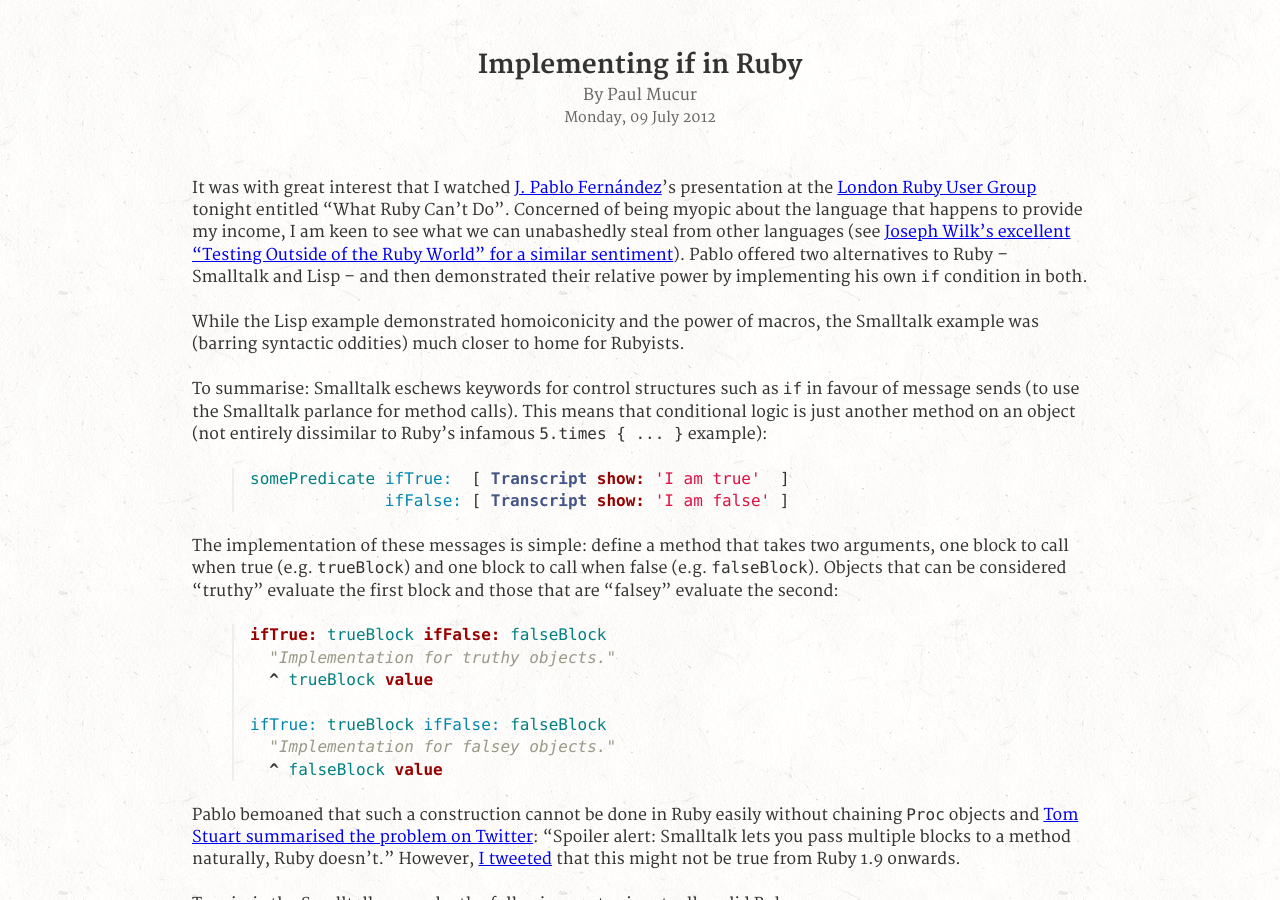
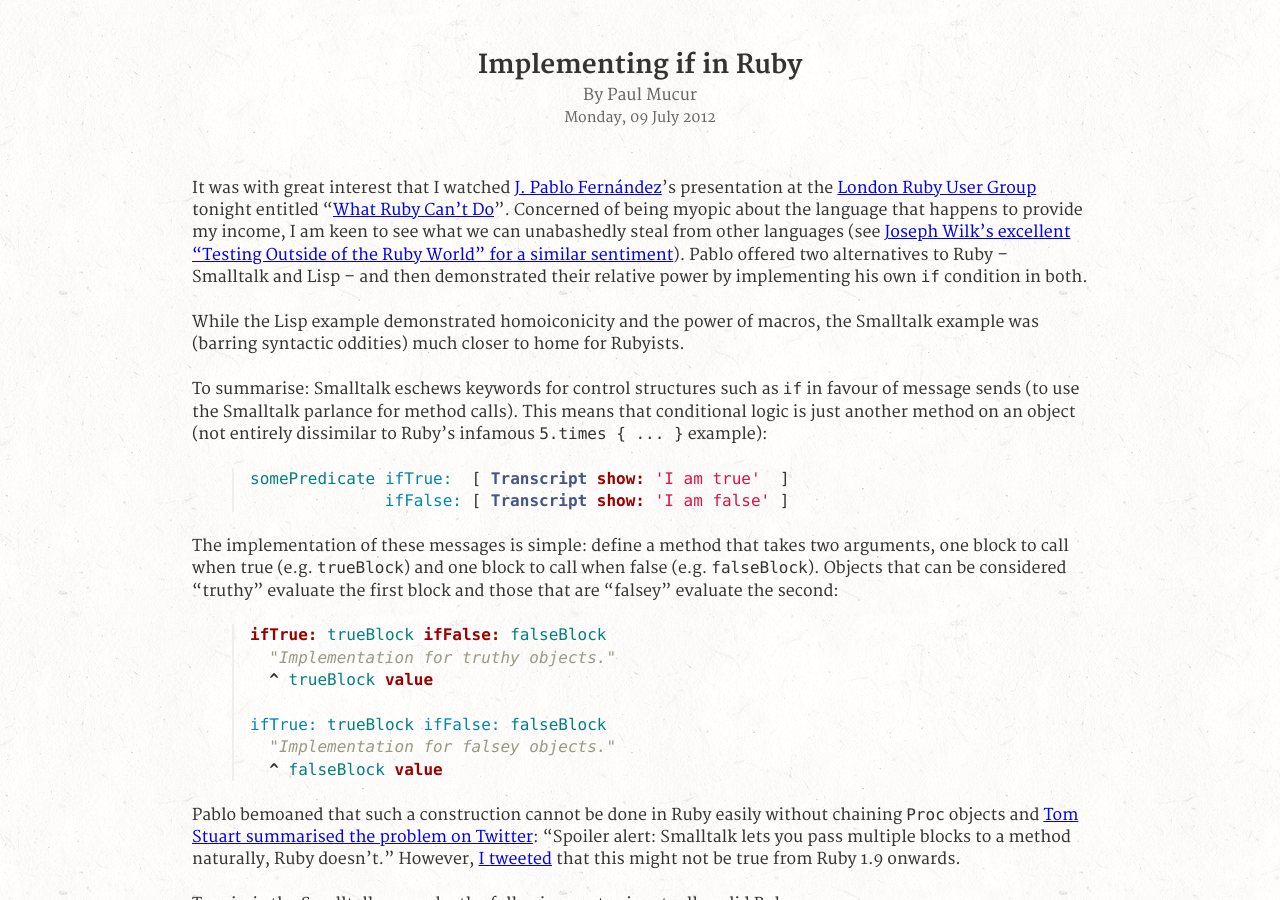
Before and after one commit to mudge/mudge.github.com, a Jekyll site: the page built from _posts/2012-07-09-implementing-if-in-ruby.markdown, in a window 1280 px wide and 900 px high. Built offline with Jekyll 4.4.1, drawn with Linux system fonts in a browser that asks for light colours; Markdown is read by kramdown in place of the engine named in the settings; comment, search, counter and statistics services are not loaded; part of the change alters nothing that is shown.

```diff
--- a/_posts/2012-07-09-implementing-if-in-ruby.markdown
+++ b/_posts/2012-07-09-implementing-if-in-ruby.markdown
@@ -3,7 +3,7 @@ layout: post
 title: Implementing if in Ruby
 summary: Using multiple blocks in Ruby to implement Smalltalk-style control flow.
 ---
-It was with great interest that I watched [J. Pablo Fern&aacute;ndez](http://pupeno.com/)'s presentation at the [London Ruby User Group](http://lrug.org/meetings/2012/06/18/july-2012-meeting/) tonight entitled "What Ruby Can't Do". Concerned of being myopic about the language that happens to provide my income, I am keen to see what we can unabashedly steal from other languages (see [Joseph Wilk's excellent "Testing Outside of the Ruby World" for a similar sentiment](http://www.confreaks.com/videos/551-scotlandruby2011-testing-outside-of-the-ruby-world)). Pablo offered two alternatives to Ruby -- Smalltalk and Lisp -- and then demonstrated their relative power by implementing his own `if` condition in both.
+It was with great interest that I watched [J. Pablo Fern&aacute;ndez](http://pupeno.com/)'s presentation at the [London Ruby User Group](http://lrug.org/meetings/2012/06/18/july-2012-meeting/) tonight entitled "[What Ruby Can't Do](http://skillsmatter.com/podcast/ajax-ria/what-ruby-cant-do)". Concerned of being myopic about the language that happens to provide my income, I am keen to see what we can unabashedly steal from other languages (see [Joseph Wilk's excellent "Testing Outside of the Ruby World" for a similar sentiment](http://www.confreaks.com/videos/551-scotlandruby2011-testing-outside-of-the-ruby-world)). Pablo offered two alternatives to Ruby -- Smalltalk and Lisp -- and then demonstrated their relative power by implementing his own `if` condition in both.
 
 While the Lisp example demonstrated homoiconicity and the power of macros, the Smalltalk example was (barring syntactic oddities) much closer to home for Rubyists.
 
```
